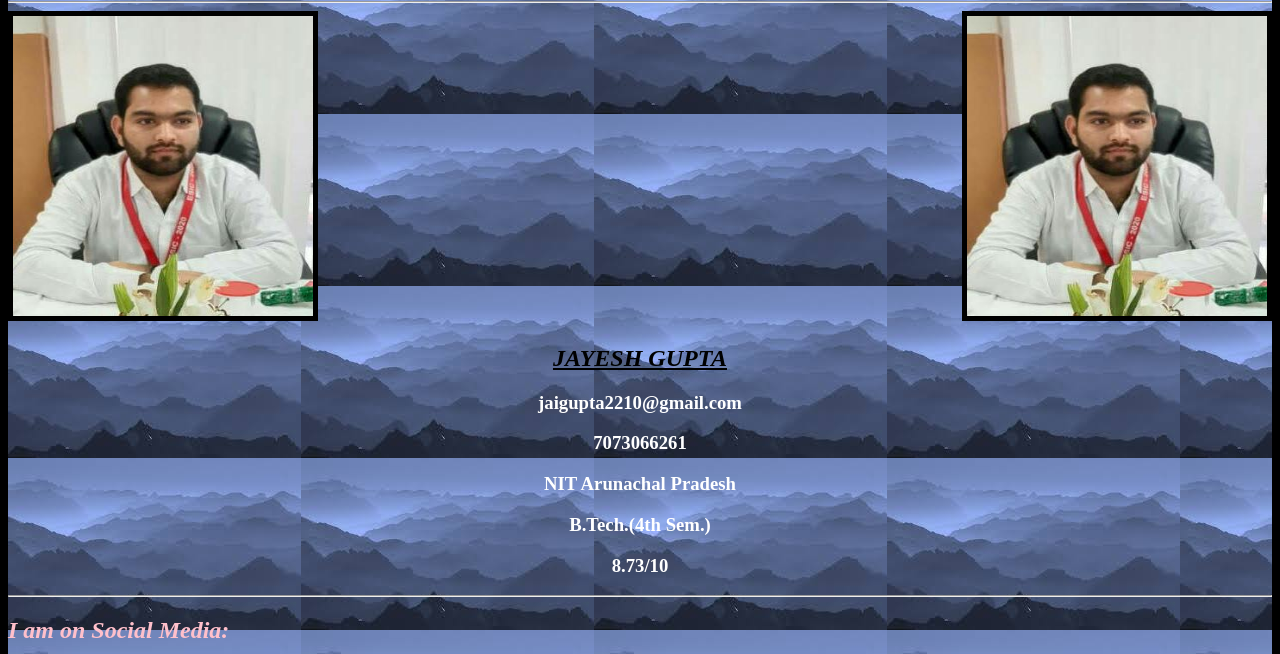
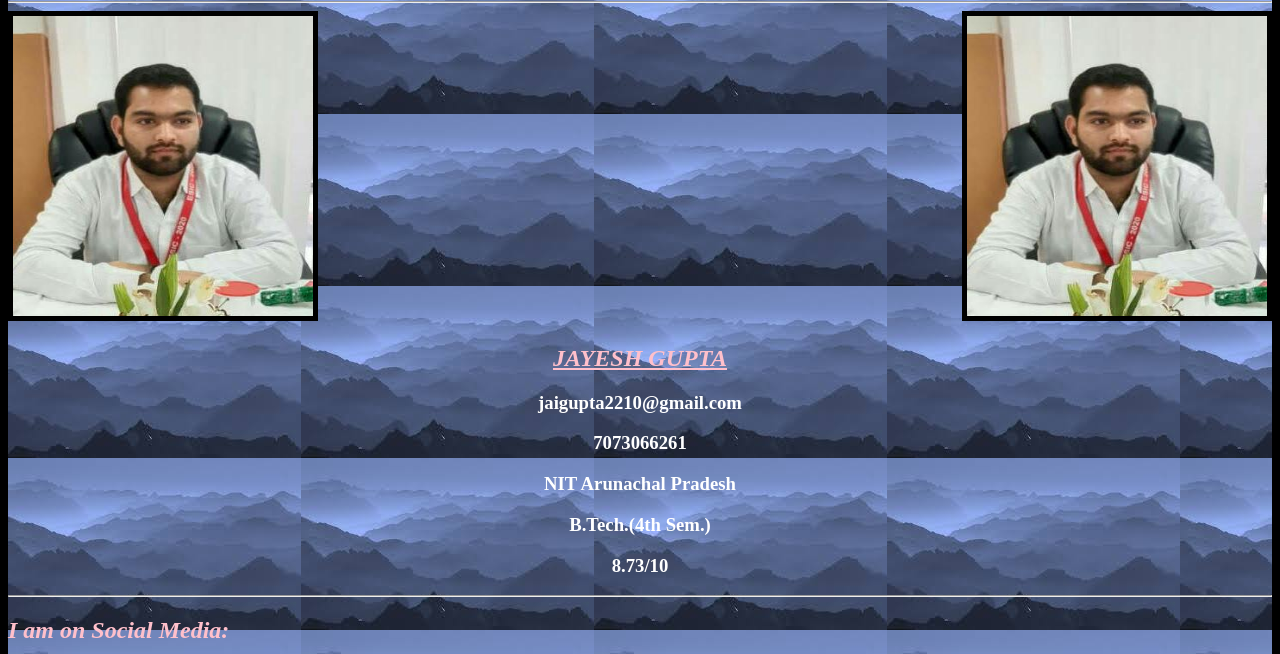
Before and after one commit to jayesh-ctrl/jayesh1-resume, a plain HTML site: page index.html in a window 1280 px wide. Shown: the part 79-733 px from the top of the page. Drawn offline with Linux system fonts and the light colour scheme; files whose address does not match are found by name.

Commit message:
first commit

```diff
--- a/index.html
+++ b/index.html
@@ -9,7 +9,7 @@
 	<h1 style="text-align:center; color: white;text-decoration: underline;"><i><b>RESUME</b></i></h1><hr border="5">
 	<img title="Jayesh Gupta"src="jayesh.jpeg" width="300px" height="300px" border="5">
 	<img title="Jayesh Gupta"src="jayesh.jpeg" align="right"width="300px" height="300px" border="5">
-	<h2 style="color: black;text-align: center;text-decoration: underline;" title="Name"><i><b>JAYESH GUPTA</b></i></h2>
+	<h2 style="color: pink;text-align: center;text-decoration: underline;" title="Name"><i><b>JAYESH GUPTA</b></i></h2>
 	<h3 title="email id" style="color: white;text-align: center;">jaigupta2210@gmail.com</h3>
 	<h3 title="mobile no" style="color: white;text-align: center;">7073066261</h3>
 	<h3 title="college"style="color: white;text-align: center;">NIT Arunachal Pradesh</h3>
```
